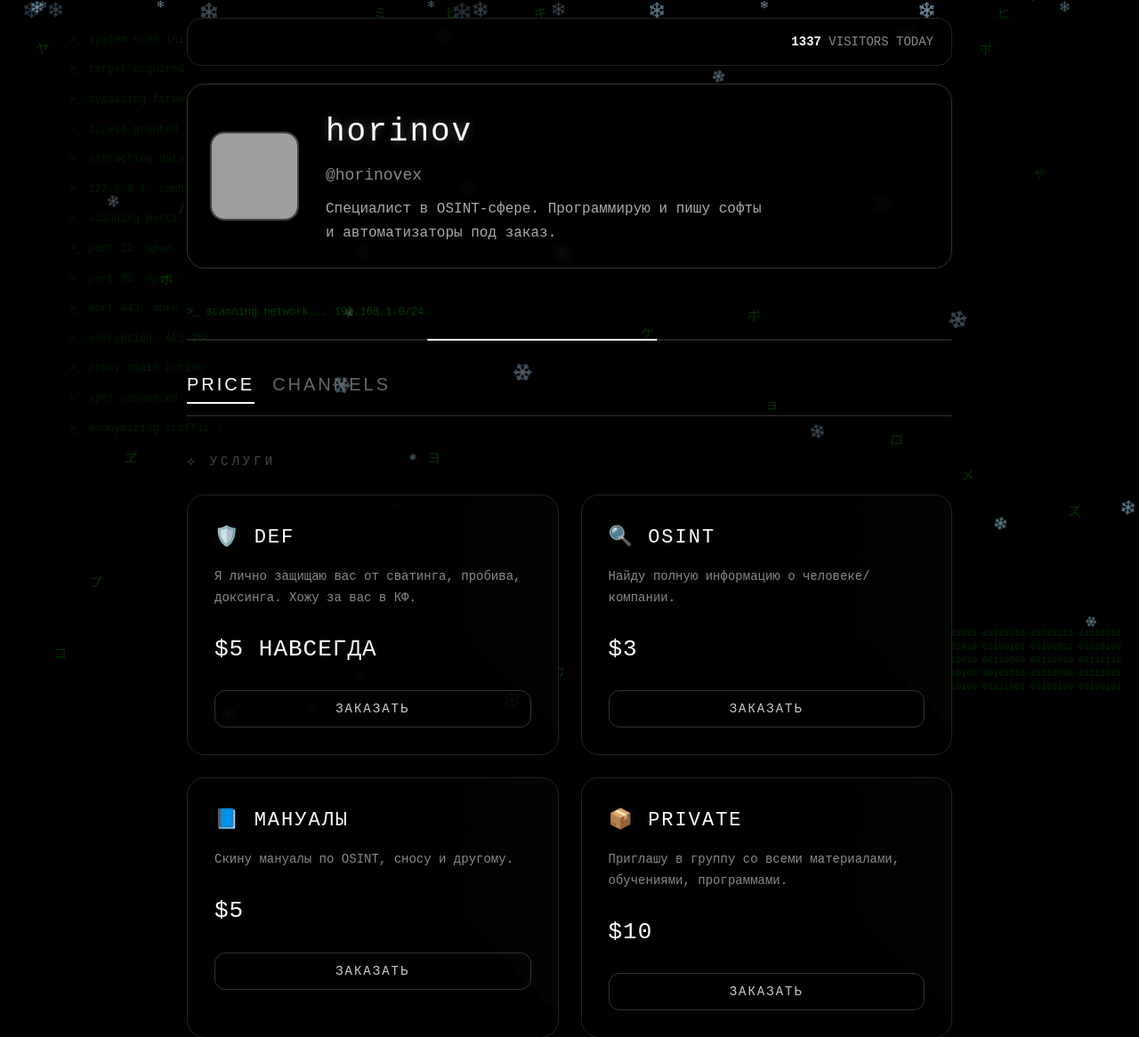
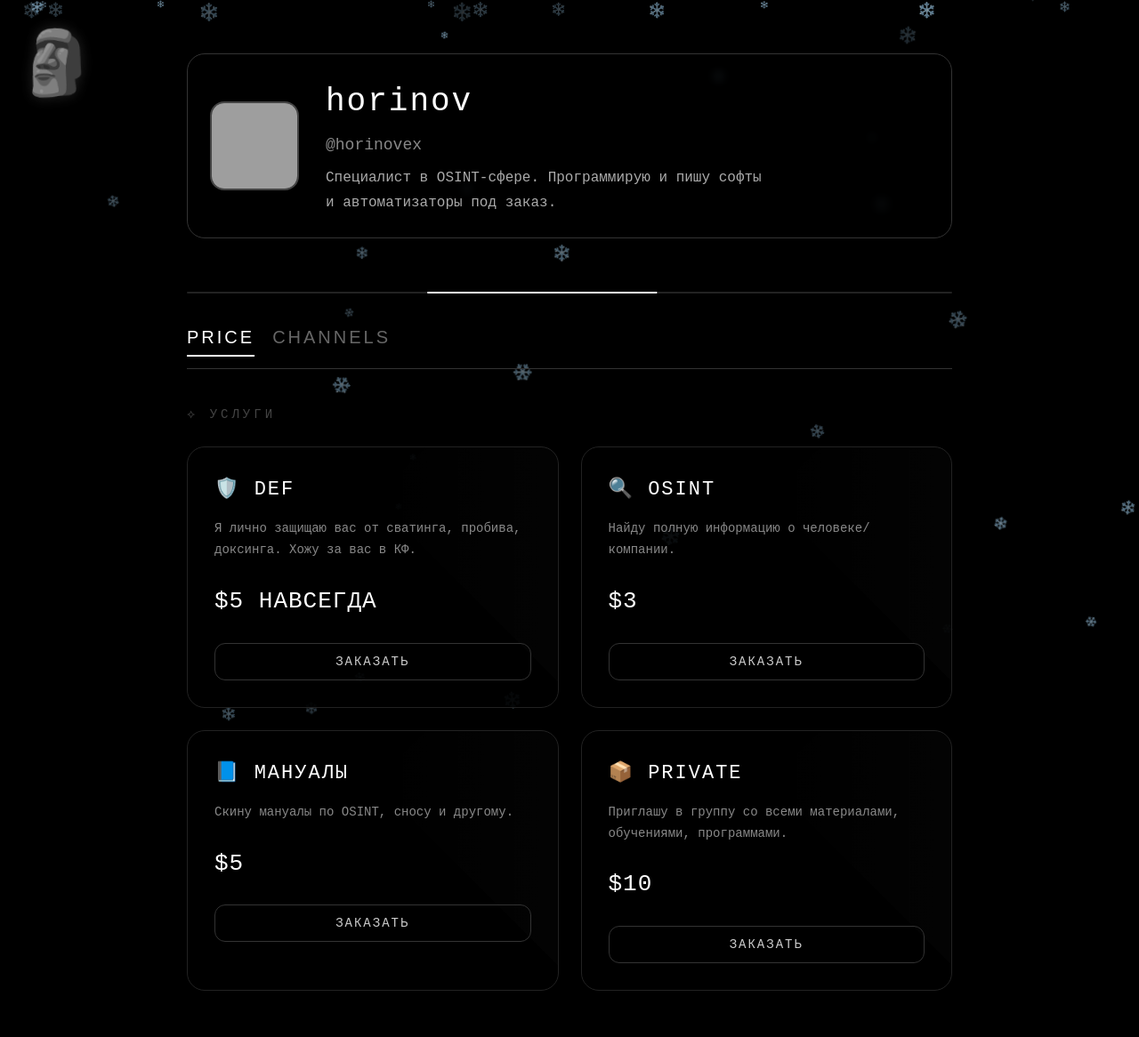
Before and after one commit to extrenovka/horinoveix-site, a Flask app: page / in a window 1280 px wide. Shown: the top 1166 px of the page at 89% size. Run offline with Flask 3, Linux system fonts and the light colour scheme; grey boxes are pictures that could not be loaded.

Commit message:
removed visitors and green text, added statue

```diff
--- a/templates/index.html
+++ b/templates/index.html
@@ -21,36 +21,21 @@
             overflow-x: hidden;
         }
 
-        /* Матрица на фоне */
-        #matrix-bg {
+        /* Статуя в левом верхнем углу */
+        .statue {
             position: fixed;
-            top: 0;
-            left: 0;
-            width: 100%;
-            height: 100%;
-            z-index: 0;
-            opacity: 0.2;
+            top: 20px;
+            left: 20px;
+            z-index: 10;
+            font-size: 70px;
+            opacity: 0.7;
+            filter: grayscale(100%);
             pointer-events: none;
+            text-shadow: 0 0 15px rgba(255,255,255,0.2);
+            transform: rotate(-2deg);
         }
 
-        /* Терминальные строки */
-        .terminal-lines {
-            position: fixed;
-            top: 0;
-            left: 0;
-            width: 100%;
-            height: 100%;
-            z-index: 1;
-            pointer-events: none;
-            padding: 20px;
-            font-size: 12px;
-            color: #0f0;
-            opacity: 0.1;
-            white-space: pre;
-            line-height: 1.4;
-        }
-
-        /* Снег (уменьшил количество) */
+        /* Снег */
         .snow {
             position: fixed;
             top: 0;
@@ -76,20 +61,6 @@
             to { transform: translateY(100vh) rotate(360deg); }
         }
 
-        /* Бинарный код */
-        .binary-code {
-            position: fixed;
-            bottom: 20px;
-            right: 20px;
-            color: #0f0;
-            opacity: 0.15;
-            font-size: 10px;
-            z-index: 1;
-            pointer-events: none;
-            text-align: right;
-            line-height: 1.5;
-        }
-
         .container {
             position: relative;
             z-index: 3;
@@ -98,34 +69,12 @@
             padding: 20px;
         }
 
-        /* Верхняя панель (без статуса) */
-        .top-bar {
-            display: flex;
-            justify-content: flex-end;
-            margin-bottom: 20px;
-            padding: 15px 20px;
-            border: 1px solid #222;
-            border-radius: 16px;
-            background: rgba(0,0,0,0.7);
-            backdrop-filter: blur(5px);
-        }
-
-        .visitor-count {
-            color: #888;
-            font-size: 14px;
-        }
-
-        .visitor-count span {
-            color: #fff;
-            font-weight: bold;
-        }
-
         /* Шапка */
         .header {
             display: flex;
             align-items: center;
             gap: 30px;
-            margin: 20px 0 40px;
+            margin: 40px 0 60px;
             padding: 25px;
             border: 1px solid #333;
             border-radius: 20px;
@@ -166,7 +115,6 @@
             letter-spacing: 2px;
             margin-bottom: 5px;
             color: #fff;
-            text-shadow: 0 0 10px rgba(255,255,255,0.3);
         }
 
         .info .nick {
@@ -180,20 +128,6 @@
             color: #aaa;
             max-width: 500px;
             line-height: 1.7;
-        }
-
-        /* Строка сканирования */
-        .scan-line {
-            font-size: 12px;
-            color: #0f0;
-            margin: 10px 0;
-            opacity: 0.5;
-            animation: blink 2s infinite;
-        }
-
-        @keyframes blink {
-            0%, 100% { opacity: 0.5; }
-            50% { opacity: 0.2; }
         }
 
         /* Навигация */
@@ -597,45 +531,12 @@
     </style>
 </head>
 <body>
-    <canvas id="matrix-bg"></canvas>
-
-    <!-- Терминальные строки -->
-    <div class="terminal-lines">
-        >_ system scan initiated...<br>
-        >_ target acquired<br>
-        >_ bypassing firewalls...<br>
-        >_ access granted<br>
-        >_ extracting data...<br>
-        >_ 127.0.0.1: connected<br>
-        >_ scanning ports...<br>
-        >_ port 22: open<br>
-        >_ port 80: open<br>
-        >_ port 443: open<br>
-        >_ encryption: AES-256<br>
-        >_ proxy chain active<br>
-        >_ vpn: connected<br>
-        >_ anonymizing traffic...
-    </div>
-
-    <!-- Бинарный код -->
-    <div class="binary-code">
-        01001000 01101111 01110010 01101001 01101110 01101111 01110110<br>
-        01100101 01111000 00100000 01110000 01110010 01101111 01101010 01100101 01100011 01110100<br>
-        00110010 00110000 00110010 00110110<br>
-        01101111 01110011 01101001 01101110 01110100 00101110 01110000 01111001<br>
-        01100100 01100101 01100110 00101110 01110011 01110100 01111001 01101100 01100101
-    </div>
+    <!-- Статуя в левом верхнем углу -->
+    <div class="statue">🗿</div>
 
     <div class="snow" id="snow"></div>
 
     <div class="container">
-        <!-- Верхняя панель (без статуса) -->
-        <div class="top-bar">
-            <div class="visitor-count">
-                <span id="visitorCounter">1337</span> VISITORS TODAY
-            </div>
-        </div>
-
         <!-- Шапка -->
         <div class="header">
             <div class="avatar">
@@ -648,10 +549,7 @@
             </div>
         </div>
 
-        <!-- Строка сканирования -->
-        <div class="scan-line">>_ scanning network... 192.168.1.0/24</div>
-
-        <!-- Индикатор загрузки -->
+        <!-- Индикатор загрузки (белый, без текста) -->
         <div class="loading-bar">
             <div class="loading-progress"></div>
         </div>
@@ -744,34 +642,7 @@
     </div>
 
     <script>
-        // Матрица
-        const canvas = document.getElementById('matrix-bg');
-        const ctx = canvas.getContext('2d');
-        canvas.width = window.innerWidth;
-        canvas.height = window.innerHeight;
-
-        const cols = Math.floor(canvas.width / 20) + 1;
-        const ypos = Array(cols).fill(0);
-
-        function matrix() {
-            ctx.fillStyle = '#000';
-            ctx.fillRect(0, 0, canvas.width, canvas.height);
-            ctx.fillStyle = '#0f0';
-            ctx.font = '15px monospace';
-            ypos.forEach((y, ind) => {
-                const text = String.fromCharCode(0x30A0 + Math.random() * 96);
-                const x = ind * 20;
-                ctx.fillText(text, x, y);
-                if (y > canvas.height + Math.random() * 10000) {
-                    ypos[ind] = 0;
-                } else {
-                    ypos[ind] = y + 20;
-                }
-            });
-        }
-        setInterval(matrix, 50);
-
-        // Снег (уменьшил количество до 80)
+        // Снег
         function createSnow() {
             const snow = document.getElementById('snow');
             for (let i = 0; i < 80; i++) {
@@ -787,13 +658,6 @@
             }
         }
         createSnow();
-
-        // Счетчик посещений
-        let visitors = 1337;
-        setInterval(() => {
-            visitors += Math.floor(Math.random() * 5);
-            document.getElementById('visitorCounter').textContent = visitors;
-        }, 15000);
 
         // Навигация
         function showSection(section) {
```
